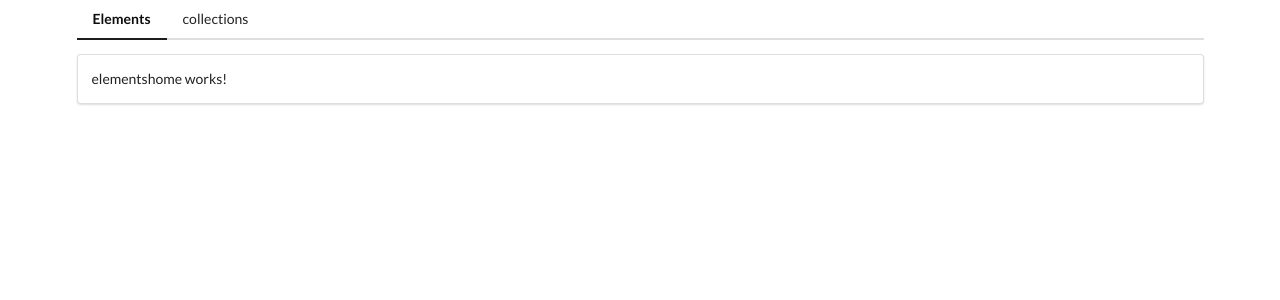
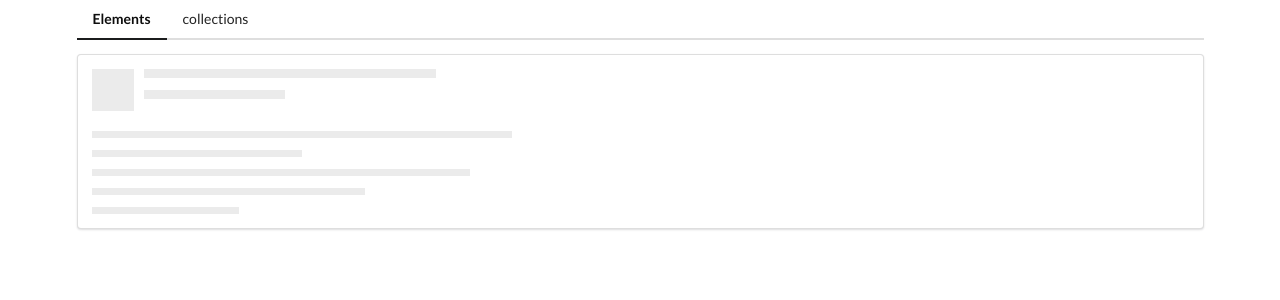
Before and after one commit to retro2115/moduleproject, an Angular app: page /elements in a window 1280 px wide. Shown: the top 300 px of the page. Built offline with nearby package versions, Linux system fonts and the light colour scheme.

Commit message:
adding placeholder html

```diff
--- a/src/app/elements/elementshome/elementshome.component.html
+++ b/src/app/elements/elementshome/elementshome.component.html
@@ -1 +1 @@
-<p>elementshome works!</p>
+<app-placeholder></app-placeholder>
--- a/src/app/elements/placeholder/placeholder.component.html
+++ b/src/app/elements/placeholder/placeholder.component.html
@@ -1 +1,14 @@
-<p>placeholder works!</p>
+
+<div class="ui placeholder">
+	<div class="image header">
+	  <div class="line"></div>
+	  <div class="line"></div>
+	</div>
+	<div class="paragraph">
+	  <div class="line"></div>
+	  <div class="line"></div>
+	  <div class="line"></div>
+	  <div class="line"></div>
+	  <div class="line"></div>
+	</div>
+  </div>
```
